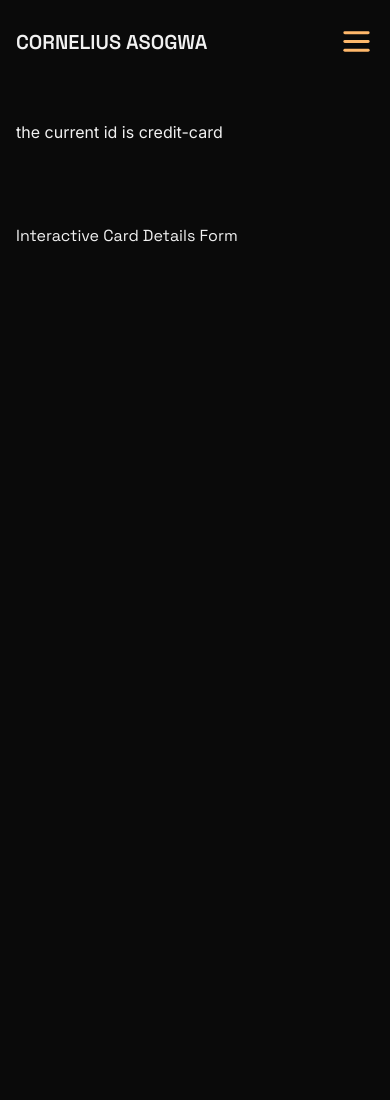
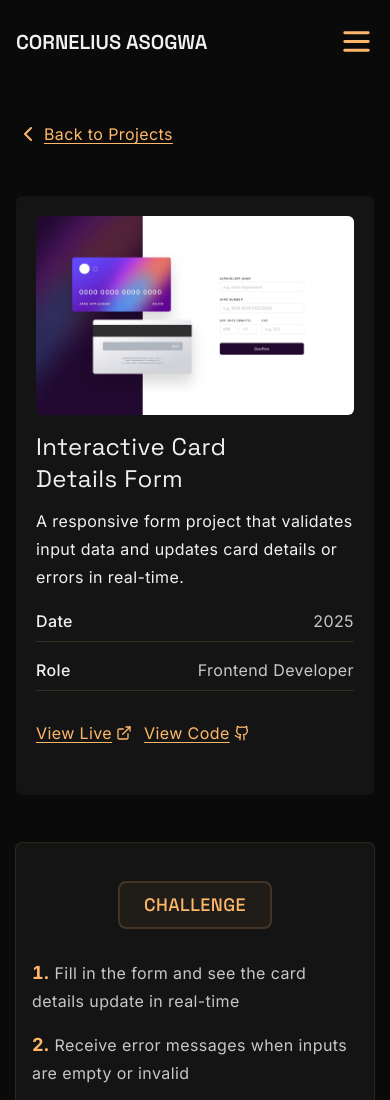
Before and after one commit to corneliusweb/my-portfolio, a Next.js app: page /projects/credit-card in a window 390 px wide. Shown: the top 1100 px of the page. Before the commit the page ends 844 px from the top, so only its background shows below. Built offline with nearby package versions, Linux system fonts and the light colour scheme.

Commit message:
feat(projects/[id]): add project details page with styles

```diff
--- a/app/(root)/projects/[id]/page.tsx
+++ b/app/(root)/projects/[id]/page.tsx
@@ -1,4 +1,7 @@
 import { projects } from '@/app/data/projects';
+import Link from 'next/link';
+import Image from 'next/image';
+import { LuChevronLeft, LuExternalLink, LuGithub, LuInfo } from 'react-icons/lu';
 
 const Projects = async ({ params }: { params: Promise<{ id: string }> }) => {
 	const { id } = await params;
@@ -7,11 +10,148 @@ const Projects = async ({ params }: { params: Promise<{ id: string }> }) => {
 
 	if (!project) return <p>Project not found</p>;
 
+	const {
+		name,
+		category,
+		image,
+		description,
+		challenges,
+		addedFeatures,
+		solution,
+		liveURL,
+		githubURL,
+		techStacks,
+		date,
+		role,
+	} = project;
+
 	return (
-		<>
-			<p>the current id is {id} </p>
-			<h2> {project.name} </h2>
-		</>
+		<article className='tracking-wide leading-7 space-y-12'>
+			<Link href={'/projects'} className='x-link group'>
+				<LuChevronLeft size={24} className='group-hover:animate-pulse' />
+				Back to Projects
+			</Link>
+
+			<section className='bg-card p-5 rounded-md'>
+				<figure>
+					<Image
+						src={image}
+						alt={`${name} screenshot`}
+						loading='lazy'
+						className='rounded-md'
+					/>
+
+					<figcaption className='my-4 space-y-3'>
+						<h1 className='text-2xl'>{name}</h1>
+						<p>{description}</p>
+					</figcaption>
+				</figure>
+
+				<div className='my-4 space-y-3.5'>
+					<p className='flex-between border-b border-accent/15 pb-1.5'>
+						<span className='font-medium'>Date</span>
+						<span className='text-page-txt'>{date}</span>
+					</p>
+					<p className='flex-between border-b border-accent/15 pb-1.5'>
+						<span className='font-medium'>Role</span>
+						<span className='text-page-txt'>{role}</span>
+					</p>
+				</div>
+
+				<div className='space-x-3 my-7'>
+					<a
+						href={liveURL}
+						target='_blank'
+						rel='noopener noreferrer'
+						className='x-link group'
+					>
+						View Live
+						<LuExternalLink className='group-hover:animate-pulse' />
+					</a>
+
+					{category !== 'Client Work' && (
+						<a
+							href={githubURL}
+							target='_blank'
+							rel='noopener noreferrer'
+							className='x-link group'
+						>
+							View Code
+							<LuGithub className='group-hover:animate-pulse' />
+						</a>
+					)}
+				</div>
+			</section>
+
+			<div className='space-y-9'>
+				{challenges && (
+					<section className='project-details-descr-section'>
+						<h3
+							title="The project's code challenge"
+							className='project-details-descr-heading group'
+						>
+							Challenge
+							<LuInfo className='project-details-descr-icon group-hover:animate-pulse' />
+						</h3>
+
+						<ol className='project-details-descr-list list-decimal'>
+							{challenges.map((challenge) => (
+								<li key={challenge}>{challenge}</li>
+							))}
+						</ol>
+					</section>
+				)}
+
+				{addedFeatures && (
+					<section className='project-details-descr-section'>
+						<h3
+							title='Features outside the challenge that I added.'
+							className='project-details-descr-heading group'
+						>
+							Added Features
+							<LuInfo className='project-details-descr-icon group-hover:animate-pulse' />
+						</h3>
+
+						<ol className='project-details-descr-list list-decimal'>
+							{addedFeatures.map((feat) => (
+								<li key={feat}>{feat}</li>
+							))}
+						</ol>
+					</section>
+				)}
+
+				{solution && (
+					<section className='project-details-descr-section'>
+						<h3
+							title='How I approached/solved the challenge.'
+							className='project-details-descr-heading group'
+						>
+							My Solution
+							<LuInfo className='project-details-descr-icon group-hover:animate-pulse' />
+						</h3>
+						<p className='max-w-lg mx-auto'>{solution}</p>
+					</section>
+				)}
+
+				{techStacks && (
+					<section className='project-details-descr-section'>
+						<h3
+							title='The technologies I used to solve the challenge.'
+							className='project-details-descr-heading group'
+						>
+							Tech Stacks
+							<LuInfo className='project-details-descr-icon group-hover:animate-pulse' />
+						</h3>
+
+						<ul className='flex flex-wrap gap-2.5 my-3 text-page-txt justify-center items-center list-separator'>
+							{techStacks.map((tech) => (
+								<li key={tech}>{tech}</li>
+							))}
+						</ul>
+					</section>
+				)}
+			</div>
+		</article>
 	);
 };
 export default Projects;
--- a/app/(root)/projects/page.tsx
+++ b/app/(root)/projects/page.tsx
@@ -43,9 +43,9 @@ const Projects = () => {
 
 			<section className='mx-auto'>
 				<div>
-					<p className='mb-6 font-bold tracking-wide'>
+					<h3 className='mb-6 font-bold tracking-wide'>
 						Filter projects by category
-					</p>
+					</h3>
 
 					<ul className='flex gap-2.5 items-center flex-wrap space-y-2 sm:space-y-0'>
 						{categories.map((cat) => (
--- a/app/data/projects.ts
+++ b/app/data/projects.ts
@@ -8,7 +8,7 @@ export const projects: Project[] = [
 		name: 'Space Tourism Website',
 		description:
 			'A multi-page responsive space tourism website with dynamic routing, swipe and tab navigation.',
-		challenge: [
+		challenges: [
 			'Responsive layout for each page depending on screen size',
 			'Hover states for all interactive elements',
 			'Tab navigation to toggle between different content sections',
@@ -39,7 +39,7 @@ export const projects: Project[] = [
 		name: 'Todo List App',
 		description:
 			'A responsive todo app with login/signup authentication system, populated with dummy data from DummyJSON API.',
-		challenge: [],
+		challenges: [],
 		solution: '',
 		image: todoApp,
 		liveURL: 'https://cornelius-todo-app-nextjs.vercel.app/',
@@ -60,7 +60,7 @@ export const projects: Project[] = [
 		name: 'E-commerce Product Page',
 		description:
 			'Dynamic product display with lightbox, add to cart functionality and responsive design.',
-		challenge: [
+		challenges: [
 			'Responsive layout for different screen sizes',
 			'Hover states for interactive elements',
 			'Lightbox gallery for product images',
@@ -89,7 +89,7 @@ export const projects: Project[] = [
 		name: 'Interactive Card Details Form',
 		description:
 			'A responsive form project that validates input data and updates card details or errors in real-time.',
-		challenge: [
+		challenges: [
 			'Fill in the form and see the card details update in real-time',
 			'Receive error messages when inputs are empty or invalid',
 			'Responsive layout for different devices',
--- a/app/globals.css
+++ b/app/globals.css
@@ -128,6 +128,28 @@
 	.lg-section-wrapper {
 		@apply lg:flex lg:gap-15 lg:items-center;
 	}
+
+	.project-details-descr-heading {
+		@apply text-lg text-accent font-medium mb-8 uppercase bg-accent/5 py-2 px-6 ring-2 ring-accent/20 rounded-md inline-flex items-center gap-2;
+	}
+
+	.project-details-descr-section {
+		@apply bg-card text-page-txt px-4 py-10 text-center ring ring-accent/15 rounded-md;
+	}
+
+	.project-details-descr-list {
+		@apply text-left max-w-lg mx-auto list-inside marker:text-accent marker:text-lg marker:font-bold space-y-4
+	}
+
+	.project-details-descr-icon {
+		@apply text-accent-hover hidden lg:inline
+	}
+
+	/* project details tech stacks list */
+	.list-separator > *:not(:first-child):before {
+    content: '';
+    @apply inline-block min-h-4 w-0.5 bg-accent/15 mr-2.5 self-start;
+  }
 }
 
 @layer utilities {
--- a/app/types/index.ts
+++ b/app/types/index.ts
@@ -8,11 +8,11 @@ export interface Project {
 	image: StaticImageData;
 	description: string;
 	techStacks: string[];
-	challenge?: string[];
+	challenges?: string[];
 	addedFeatures?: string[];
 	solution?: string;
-	liveURL?: string;
-	githubURL?: string;
+	liveURL: string;
+	githubURL: string;
 	date?: string;
 	role?: string;
 }
```
